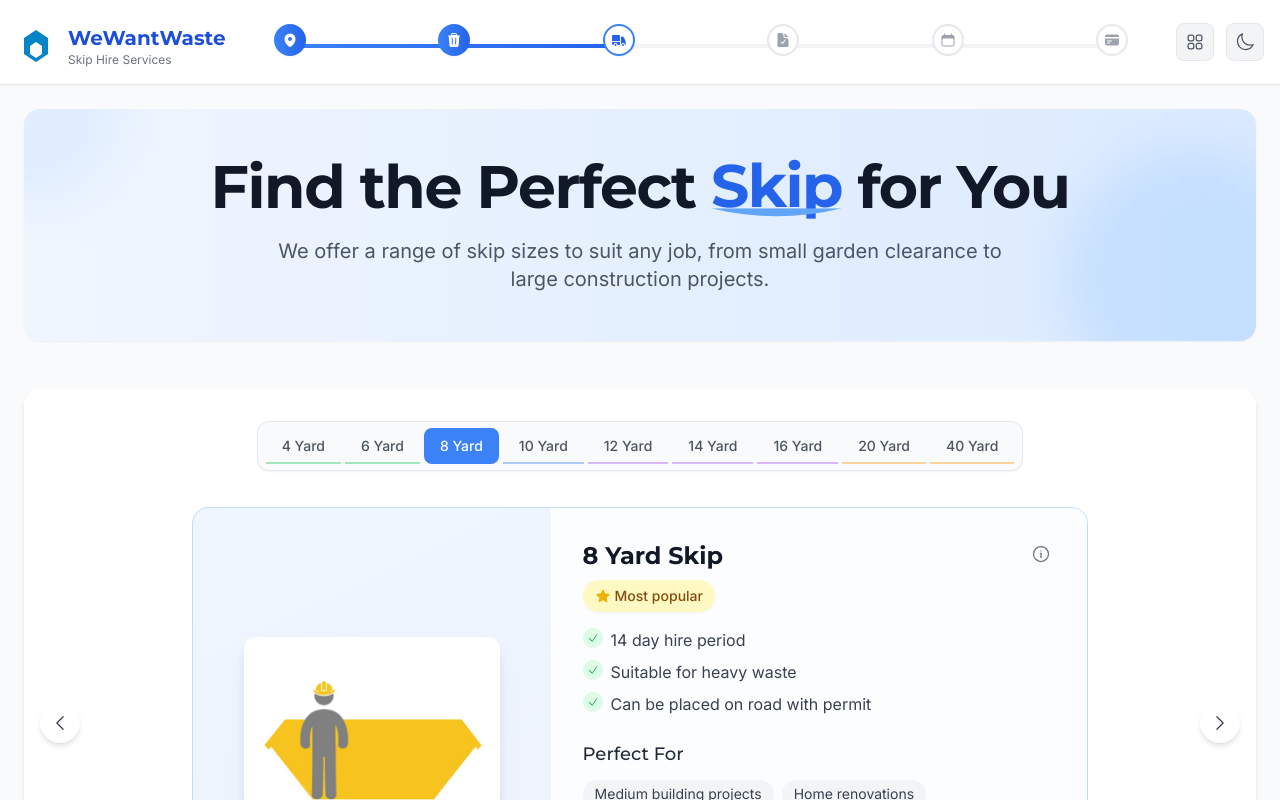
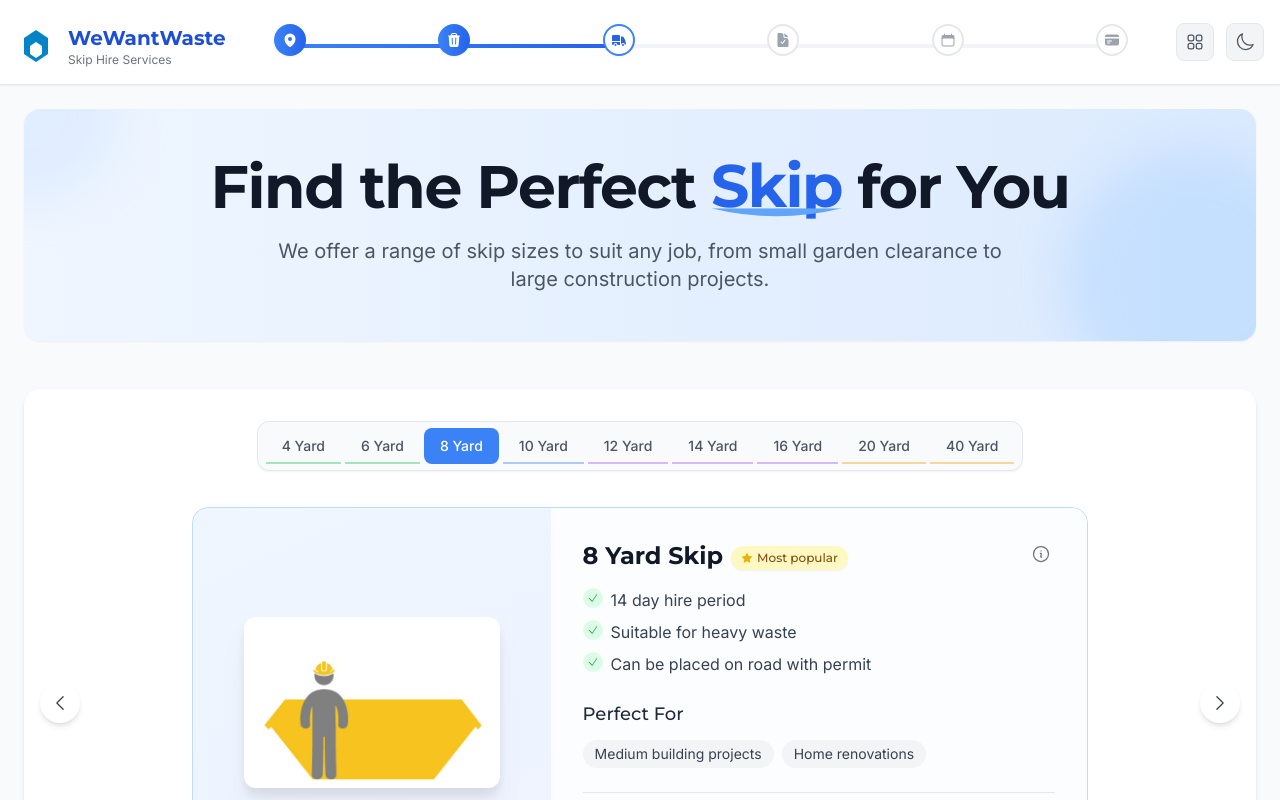
Before and after one commit to ozgurekinci00/wewantwaste, a React (Create React App) app: page / in a window 1280 px wide. Shown: the top 800 px of the page. Built offline with nearby package versions, Linux system fonts and the light colour scheme; the HTML template or start-up script is replaced by a standard one.

Commit message:
popular badge relocated

```diff
--- a/src/components/skips/CarouselView.js
+++ b/src/components/skips/CarouselView.js
@@ -232,13 +232,13 @@ const CarouselView = ({
                     <div>
                       <h2 className="text-2xl font-display font-bold text-gray-900 dark:text-white">
                         {selectedSkip.size} Yard Skip
+                        {selectedSkip.size === 8 && (
+                          <span className="inline-flex items-center ml-2 px-2.5 py-1 bg-yellow-100 dark:bg-yellow-900/40 text-yellow-800 dark:text-yellow-300 text-xs font-medium rounded-full shadow-sm">
+                            <StarIcon className="h-3 w-3 mr-1 text-yellow-500 dark:text-yellow-400" />
+                            Most popular
+                          </span>
+                        )}
                       </h2>
-                      {selectedSkip.size === 8 && (
-                        <span className="inline-flex items-center mt-2 px-3 py-1.5 bg-yellow-100 dark:bg-yellow-900/40 text-yellow-800 dark:text-yellow-300 text-sm font-medium rounded-full shadow-sm">
-                          <StarIcon className="h-4 w-4 mr-1 text-yellow-500 dark:text-yellow-400" />
-                          Most popular
-                        </span>
-                      )}
                     </div>
 
                     {/* Info Tooltip */}
```
